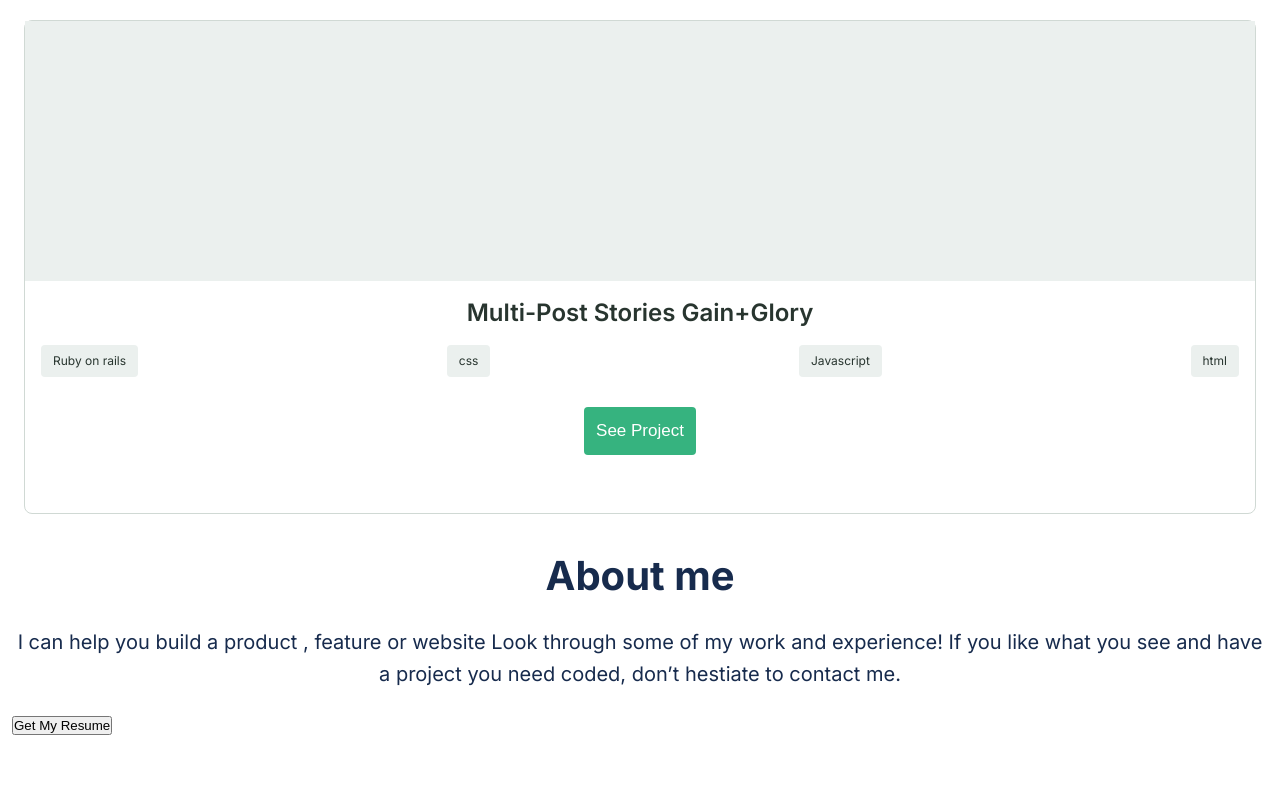
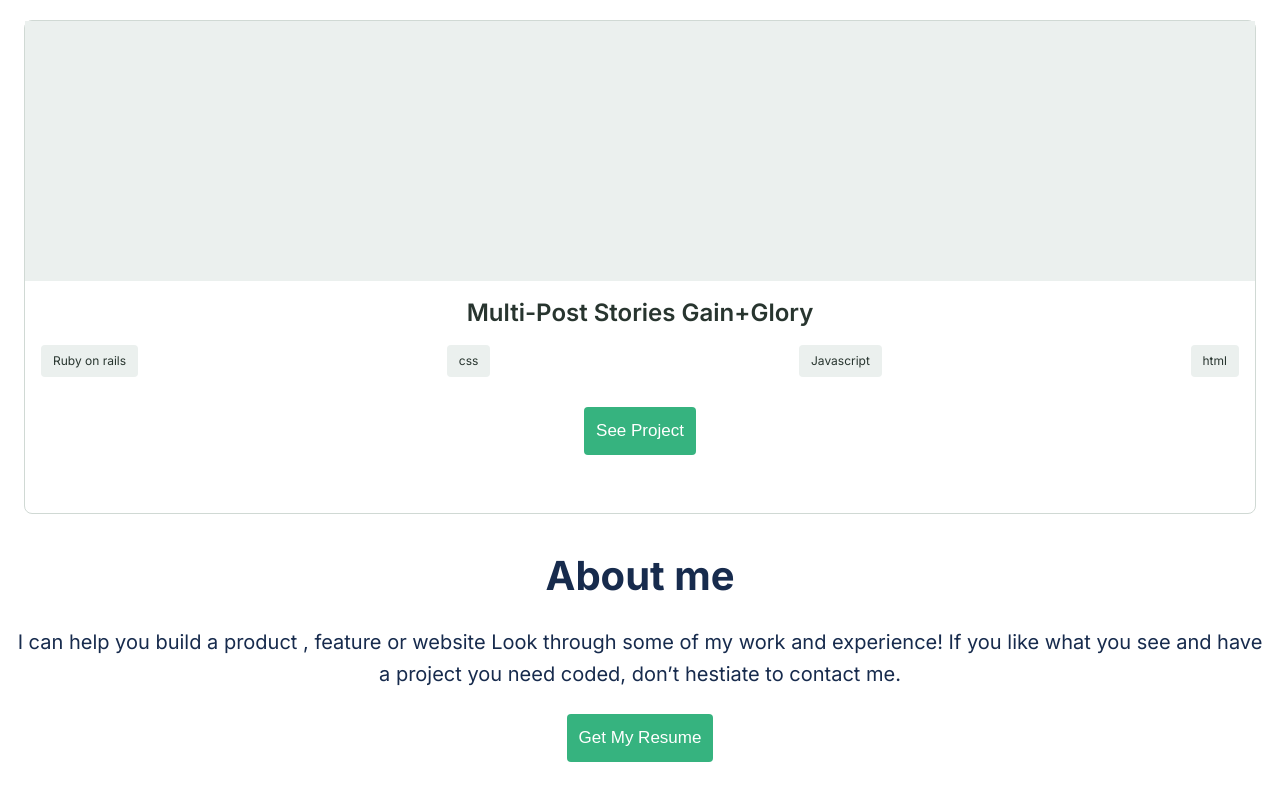
Before and after one commit to amejid/personal-portfolio, a website: page index.html in a window 1280 px wide. Shown: the part 3584-4384 px from the top of the page. Drawn offline with Linux system fonts and the light colour scheme.

Commit message:
Apply styles to button in the intro

```diff
--- a/styles.css
+++ b/styles.css
@@ -187,3 +187,16 @@ nav {
   text-align: center;
   margin-bottom: 24px;
 }
+
+.btn-resume {
+  font-weight: 500;
+  font-size: 17px;
+  line-height: 24px;
+  color: #fff;
+  background-color: #36b37f;
+  padding: 12px;
+  border: none;
+  border-radius: 4px;
+  display: block;
+  margin: 0 auto;
+}
```
